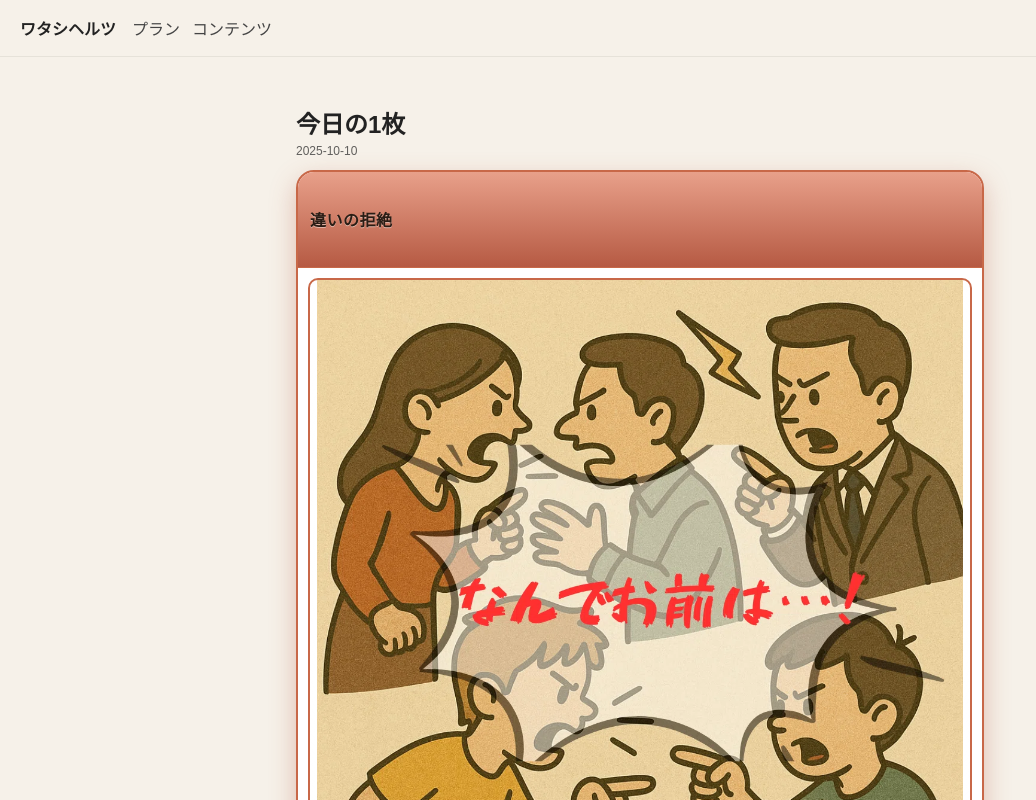
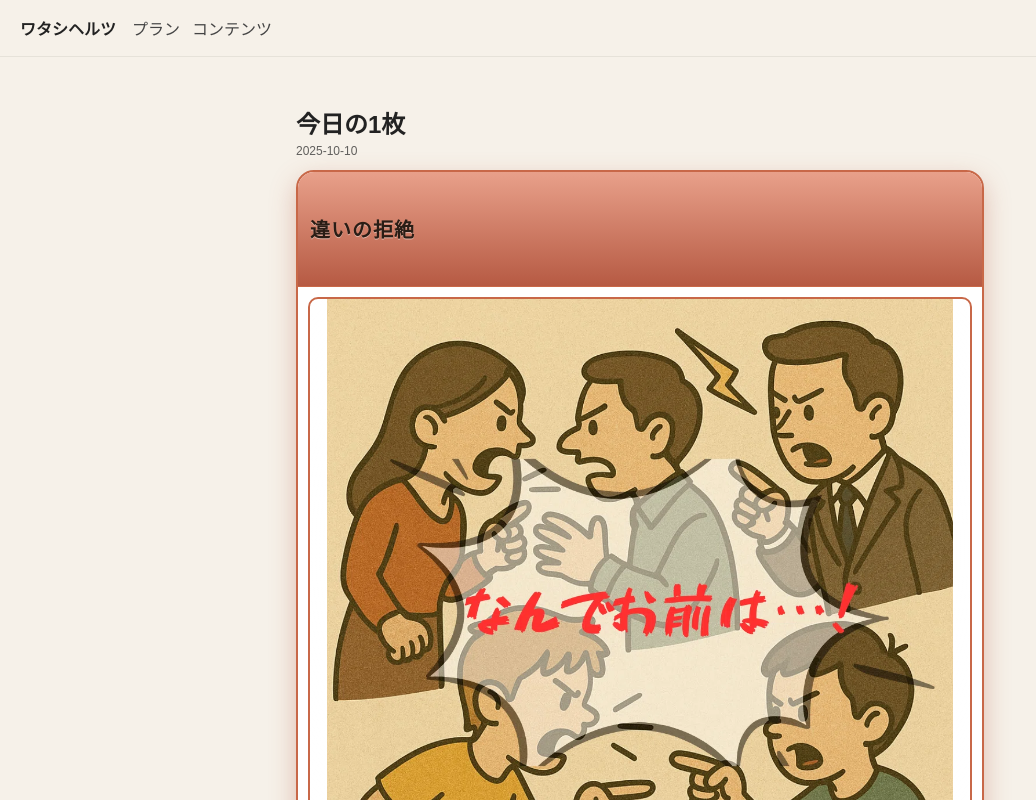
Before and after one commit to hiracoh/watashihertz, a Next.js app: page /gacha in a window 1280 px wide. Shown: the top 800 px of the page, without its empty margins (0-1036 px from the left). Built offline with nearby package versions, Linux system fonts and the light colour scheme; a web font is replaced by a local one.

Commit message:
Update CardItem.tsx

```diff
--- a/components/CardItem.tsx
+++ b/components/CardItem.tsx
@@ -81,7 +81,7 @@ export default function CardItem({ card }: { card: Card }) {
         // カードの縦横比（遊戯王 ≒ 63×88mm）
         aspectRatio: '63 / 88',
         display: 'grid',
-        gridTemplateRows: '10% 70% 20%', // 上1/10, 中7/10, 下2/10
+        gridTemplateRows: '12% 68% 20%', // ← 上のバーを少し高く
       }}
     >
       {/* 上：名前バー */}
@@ -97,11 +97,12 @@ export default function CardItem({ card }: { card: Card }) {
         <h3
           style={{
             margin: 0,
-            fontSize: 16,
-            fontWeight: 800,
-            letterSpacing: 0.5,
+            fontSize: 20,                // ← 大きく
+            fontWeight: 900,
+            letterSpacing: 1,            // ← 角ばった印象を強調
             color: '#2a1d15',
             textShadow: '0 1px 0 rgba(255,255,255,0.45)',
+            fontFamily: `'BIZ UDPGothic', 'Noto Sans JP', system-ui, sans-serif`, // ← 角ばったゴシック系
             whiteSpace: 'nowrap',
             overflow: 'hidden',
             textOverflow: 'ellipsis',
```
